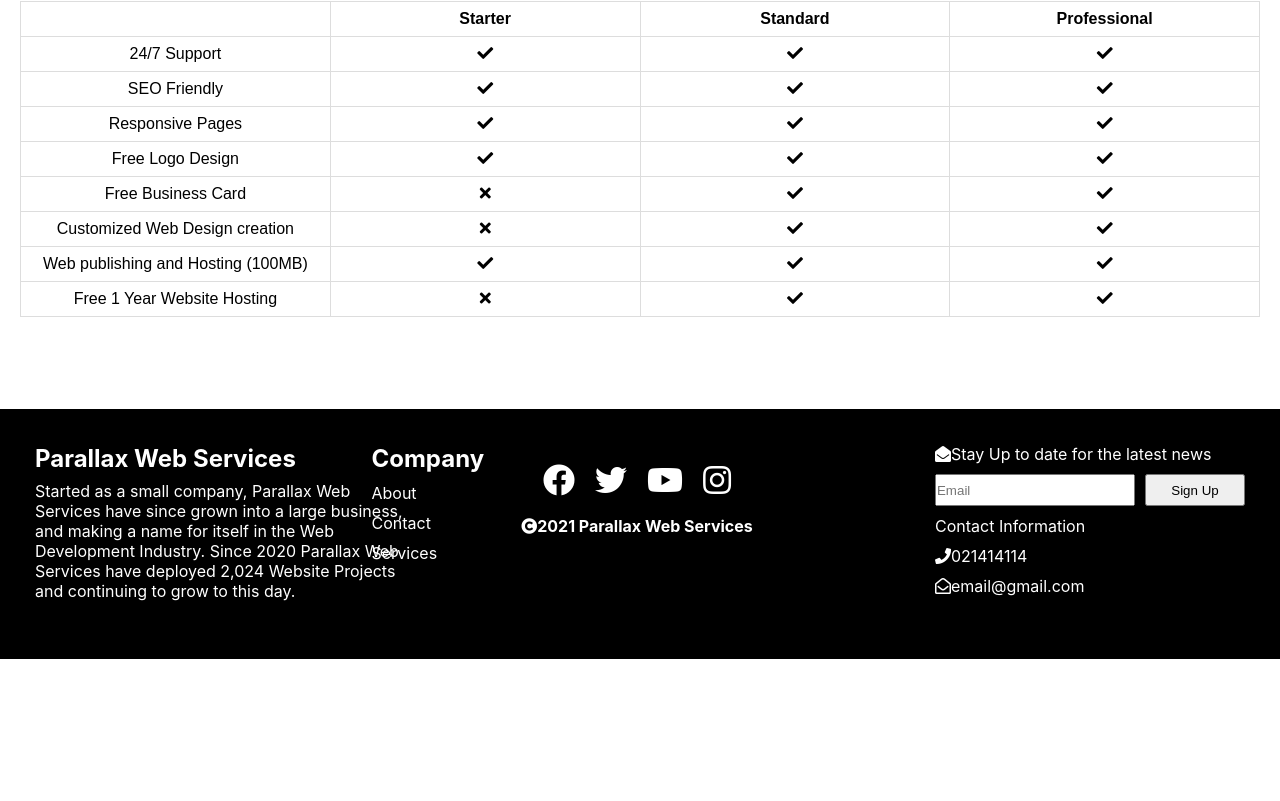
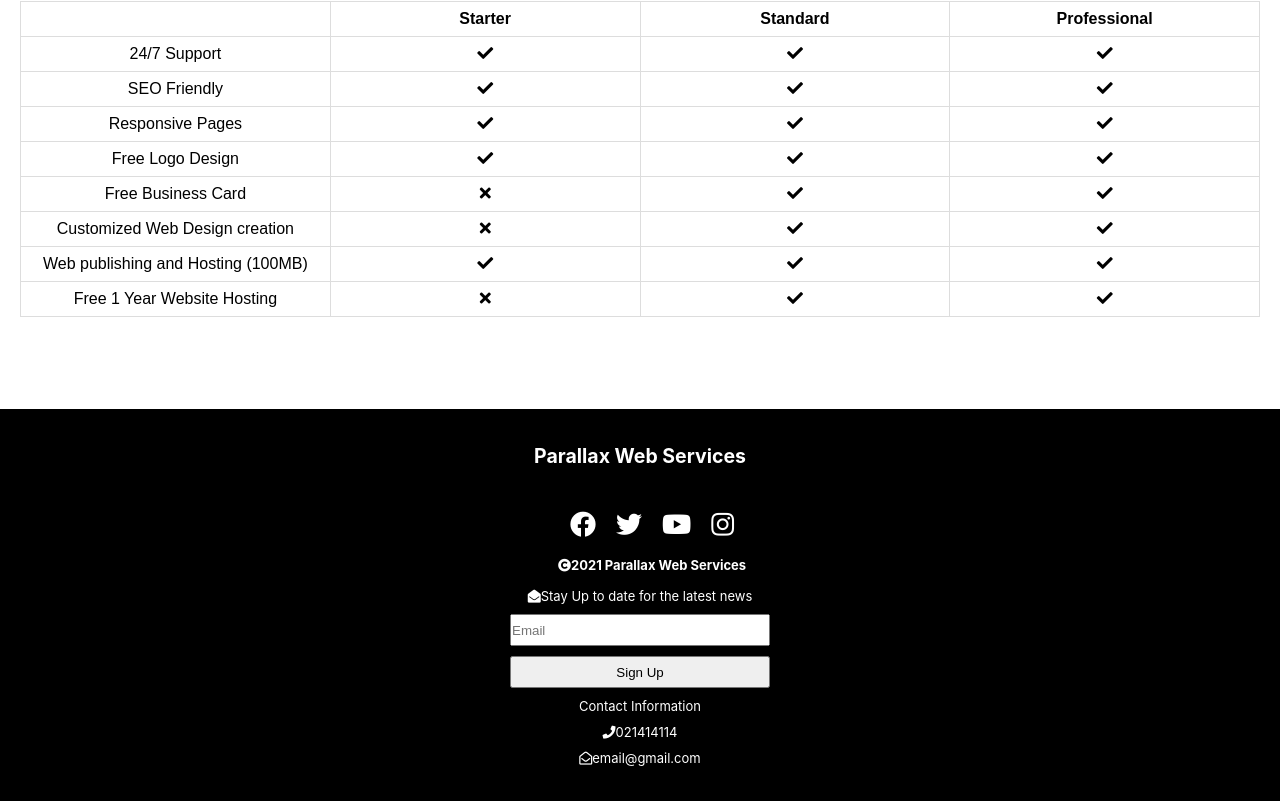
Before and after one commit to lowe25/Company-website, a React (Create React App) app: page / in a window 1280 px wide. Shown: the part 731-1532 px from the top of the page. Before the commit the page ends 1390 px from the top, so only its background shows below. Built offline with nearby package versions, Linux system fonts and the light colour scheme.

Commit message:
Mediaqueries Added for homepage, footer

```diff
--- a/src/pages/Services.js
+++ b/src/pages/Services.js
@@ -11,7 +11,7 @@ function Services() {
               traffic to a website or a web page from search engines
             </p>
             <div className="btn-con">
-            <input type="button" value="Inquire" class="btn-inq"></input>
+            <input type="button" value="Inquire" className="btn-inq"></input>
             </div>
           </div>
 
@@ -24,7 +24,7 @@ function Services() {
               functions.
             </p>
             <div className="btn-con">
-              <input type="button" value="Inquire" class="btn-inq"></input>
+              <input type="button" value="Inquire" className="btn-inq"></input>
             </div>
           </div>
 
@@ -35,7 +35,7 @@ function Services() {
               among the majority of business owners,retailers and entrepreneurs.
             </p>
             <div className="btn-con">
-            <input type="button" value="Inquire" class="btn-inq"></input>
+            <input type="button" value="Inquire" className="btn-inq"></input>
             </div>
           </div>
 
@@ -48,7 +48,7 @@ function Services() {
               works and what doesn't.
             </p>
             <div className="btn-con">
-            <input type="button" value="Inquire" class="btn-inq"></input>
+            <input type="button" value="Inquire" className="btn-inq"></input>
             </div>
           </div>
 
@@ -61,7 +61,7 @@ function Services() {
               new ones
             </p>
             <div className="btn-con">
-            <input type="button" value="Inquire" class="btn-inq"></input>
+            <input type="button" value="Inquire" className="btn-inq"></input>
             </div>
           </div>
 
@@ -74,7 +74,7 @@ function Services() {
               making sure your website visitors are happy.
             </p>
             <div className="btn-con">
-            <input type="button" value="Inquire" class="btn-inq"></input>
+            <input type="button" value="Inquire" className="btn-inq"></input>
             </div>
           </div>
         </div>
--- a/src/styles/base/mediaQueries.scss
+++ b/src/styles/base/mediaQueries.scss
@@ -16,9 +16,37 @@ $screen-sizes: (
     }
 }
 
-@mixin mobile-device-sm($screen) {
-    @media(min-width: map-get($screen-sizes, $screen))
-    and (max-width: map-get($screen-sizes, $screen)){
+@mixin mobile-device-sm($screen1, $screen2) {
+    @media(min-width: map-get($screen-sizes, $screen1))
+    and (max-width: map-get($screen-sizes, $screen2)){
         @content;
     }
 }
+
+@mixin mobile-device-md($screen1, $screen2) {
+    @media(min-width: map-get($screen-sizes, $screen1))
+    and (max-width: map-get($screen-sizes, $screen2)){
+        @content;
+    }
+}
+
+@mixin tablet-device-sm($screen1, $screen2) {
+    @media(min-width: map-get($screen-sizes, $screen1))
+    and (max-width: map-get($screen-sizes, $screen2)){
+        @content;
+    }
+}
+
+@mixin tablet-device-lg($screen1, $screen2) {
+    @media(min-width: map-get($screen-sizes, $screen1))
+    and (max-width: map-get($screen-sizes, $screen2)){
+        @content;
+    }
+}
+
+@mixin screen-device-lg($screen1, $screen2) {
+    @media(min-width: map-get($screen-sizes, $screen1))
+    and (max-width: map-get($screen-sizes, $screen2)){
+        @content;
+    }
+}
--- a/src/styles/base/mixins.scss
+++ b/src/styles/base/mixins.scss
@@ -3,9 +3,17 @@
     flex-direction: column;
     justify-content: center;
 }
-
+@mixin flex-center {
+    display: flex;
+    justify-content: center;
+}
 @mixin grid-col {
     display: grid;
     grid-template-columns: repeat(3, auto);
     justify-content: center;
 }
+
+@mixin grid-center {
+    display: grid;
+    justify-content: center;
+}
--- a/src/styles/components/footer.scss
+++ b/src/styles/components/footer.scss
@@ -95,3 +95,123 @@
     }
   }
 }
+
+@include mobile-device-sm(mobile-lg, tablet-sm){
+  .footer {
+    flex-direction: column;
+    font-size: 13px;
+    .comp-footer {
+      h2 {
+        text-align: center;
+      }
+      .comp-about {
+        display: none;
+      }
+    }
+    .footer-ul {
+      display: none;
+    }
+    .footer-socials {
+      text-align: center;
+      padding: 15px;
+      left: 1%;
+    }
+    .comp {
+      text-align: center;
+      justify-content: center;
+      .form {
+        display: grid;
+        justify-content: center;
+        flex-direction: column;
+        .txt-email1 {
+          height: 32px;
+          width: 260px;
+        }
+        .btn-sign {
+          height: 32px;
+          width: 260px;
+        }
+      }
+    }
+  }
+}
+
+@include tablet-device-sm(tablet-sm,tablet-md){
+  .footer {
+    flex-direction: column;
+    font-size: 13px;
+    .comp-footer {
+      h2 {
+        text-align: center;
+      }
+      .comp-about {
+        display: none;
+      }
+    }
+    .footer-ul {
+      display: none;
+    }
+    .footer-socials {
+      text-align: center;
+      padding: 15px;
+      left: 1%;
+    }
+    .comp {
+      text-align: center;
+      justify-content: center;
+      .form {
+        display: grid;
+        justify-content: center;
+        flex-direction: column;
+        .txt-email1 {
+          height: 32px;
+          width: 260px;
+        }
+        .btn-sign {
+          height: 32px;
+          width: 260px;
+        }
+      }
+    }
+  }
+}
+
+@include screen-device-lg(tablet-lg, screen-xl){
+  .footer {
+    flex-direction: column;
+    font-size: 13px;
+    .comp-footer {
+      h2 {
+        text-align: center;
+      }
+      .comp-about {
+        display: none;
+      }
+    }
+    .footer-ul {
+      display: none;
+    }
+    .footer-socials {
+      text-align: center;
+      padding: 15px;
+      left: 1%;
+    }
+    .comp {
+      text-align: center;
+      justify-content: center;
+      .form {
+        display: grid;
+        justify-content: center;
+        flex-direction: column;
+        .txt-email1 {
+          height: 32px;
+          width: 260px;
+        }
+        .btn-sign {
+          height: 32px;
+          width: 260px;
+        }
+      }
+    }
+  }
+}
--- a/src/styles/components/navbar.scss
+++ b/src/styles/components/navbar.scss
@@ -23,7 +23,6 @@
     text-decoration: none;
     color: white;
     font-size: 16px;
-    padding: 10px 20px;
     margin: 0 10px;
     cursor: pointer;
   }
@@ -31,7 +30,7 @@
     display: none;
   }
 
-  @media screen and (max-width: 480px){
+  @include mobile-device1(mobile-md){
     .logo{
       display: flex;
       position: absolute;
@@ -78,3 +77,51 @@
       border: none;
     }
   }
+
+  @include mobile-device-sm(mobile-lg, tablet-sm){
+    .logo{
+      display: flex;
+      position: absolute;
+      top: 18px;
+      left: 20px;
+      font-size: 16px;
+    }
+    .nav-links{
+      display: none;
+    }
+    .nav-links-mobile{
+      position: absolute;
+      display: block;
+      left: 0;
+      top:50px;
+      width: 100%;
+      color: white;
+      background-color: $bg-color1;
+    }
+
+    .burger-menu{
+      display: block;
+      position: absolute;
+      top: 14px;
+      right: 25px;
+      font-size: 30px;
+      color: white;
+      border: none;
+      outline: none;
+      background-color: $bg-color1;
+    }
+    .nav-links1{
+      text-align: center;
+      color: white;
+      padding: 32px;
+      list-style: none;
+      width: 100%;
+      padding: 20px;
+    }
+    .burger-menu{
+      display: block;
+      position: absolute;
+      font-size: 22px;
+      border: none;
+    }
+  }
--- a/src/styles/pages/contact.scss
+++ b/src/styles/pages/contact.scss
@@ -1,15 +1,14 @@
-.contacts-container{
+.contacts-container {
   min-height: 600px;
   padding: 20px;
-    .comp-loc{
-        display: grid;
-        justify-content: center;
+  .comp-loc {
+    @include grid-center;
     text-align: center;
     line-height: 1.6;
-        p{
+    p {
       padding: 3px;
     }
-        .comp-pic{
+    .comp-pic {
       height: 200px;
       width: 200px;
       border: 1px solid black;
@@ -19,23 +18,22 @@
       background-size: cover;
       background-position: center;
     }
-        ul{
+    ul {
       list-style: none;
-            li{
+      li {
         padding: 5px;
         text-align: left;
-            .fas{
+        .fas {
           padding: 10px;
         }
       }
     }
   }
-    .form{
-        display: flex;
-        justify-content: center;
+  .form {
+    @include flex-center;
     gap: 30px;
-        .contact-form{
-            label{
+    .contact-form {
+      label {
         display: block;
         padding: 10px;
         text-align: left;
@@ -44,25 +42,25 @@
       }
       .txt-name,
       .txt-email,
-            .txt-contact{
+      .txt-contact {
         @include textbox1;
       }
-            .txt-area{
+      .txt-area {
         @include text-area;
       }
-            .btn-submit{
+      .btn-submit {
         @include btn-main;
         color: $font-color1;
         background-color: $bg-color1;
       }
     }
-        .contact-info{
+    .contact-info {
       padding: 2px;
-            ul{
+      ul {
         list-style: none;
-                li{
+        li {
           padding: 5px;
-                .fas{
+          .fas {
             padding: 10px;
           }
         }
@@ -70,3 +68,26 @@
     }
   }
 }
+
+@include mobile-device1(mobile-md){
+.contacts-container{
+    .form{
+        flex-direction: column;
+        .contact-form{
+            display: grid;
+            justify-content: center;
+            .txt-name,
+            .txt-email,
+            .txt-contact {
+                width: 202px;
+            }
+            .txt-area {
+                width: 202px;
+            }
+            .btn-submit {
+                width: 202px;
+            }
+        }
+    }
+}
+}
--- a/src/styles/pages/home.scss
+++ b/src/styles/pages/home.scss
@@ -27,22 +27,23 @@
 }
 
 .discounts-container {
-  min-height: 135px;
+  height: 135px;
   background-color: $bg-color2;
   color: $font-color1;
   .inputs {
+    padding: 25px;
     position: relative;
-    top: 35%;
+    top: 18%;
     @include grid-col;
     gap: 20px;
     font-size: 18px;
     text-align: center;
-    p{
+    p {
       position: relative;
       top: 22%;
     }
     .txt-email {
-      height: 40px;
+      @include textbox1;
       width: 270px;
     }
     .btn-submit {
@@ -71,7 +72,6 @@
     width: 210px;
   }
 }
-
 .client-container {
   min-height: 400px;
   text-align: center;
@@ -109,6 +109,7 @@
   }
 }
 
+/*Mobile Small*/
 @include mobile-device1(mobile-md) {
   .landing-img {
     font-size: 14px;
@@ -120,10 +121,11 @@
     }
   }
   .discounts-container {
+    height: 205px;
     .inputs {
-      grid-template-columns: repeat(1,auto);
+      top: 0%;
+      grid-template-columns: repeat(1, auto);
       font-size: 15px;
-      padding: 15px;
       .txt-email {
         height: 40px;
         width: 270px;
@@ -140,3 +142,41 @@
     }
   }
 }
+/*Mobile Medium*/
+@include mobile-device-sm(mobile-lg, tablet-sm) {
+  .discounts-container {
+    height: 205px;
+    .inputs {
+      top: 0%;
+      grid-template-columns: repeat(1, auto);
+      font-size: 15px;
+      .txt-email {
+        height: 40px;
+        width: 350px;
+      }
+      .btn-submit {
+        @include btn-main;
+        width: 350px;
+      }
+    }
+  }
+}
+/*Tablet Small*/
+@include tablet-device-sm(tablet-sm, tablet-md){
+  .discounts-container {
+    height: 205px;
+    .inputs {
+      top: 0%;
+      grid-template-columns: repeat(1, auto);
+      font-size: 15px;
+      .txt-email {
+        height: 40px;
+        width: 350px;
+      }
+      .btn-submit {
+        @include btn-main;
+        width: 350px;
+      }
+    }
+  }
+}
--- a/src/styles/pages/services.scss
+++ b/src/styles/pages/services.scss
@@ -1,36 +1,34 @@
-.services-container{
-    height: 800px;
+.services-container {
+  min-height: 800px;
   text-align: center;
   padding-top: 70px;
-    h1{
+  h1 {
     padding: 15px;
   }
-    .services{
-        display: grid;
-        grid-template-columns: repeat(3,auto);
-        justify-content: center;
-         gap:20px;
-        .services1{
+  .services {
+    @include grid-col;
+    gap: 20px;
+    .services1 {
       border: 2px solid black;
       height: 250px;
       width: 450px;
-            p{
+      p {
         text-align: center;
         padding: 25px;
         font-size: 15px;
       }
-            .e{
+      .e {
         text-align: center;
         padding: 25px;
         font-size: 15px;
       }
-            .aa{
+      .aa {
         text-align: center;
         padding: 20px;
         font-size: 15px;
       }
-            .btn-con{
-              .btn-inq{
+      .btn-con {
+        .btn-inq {
           @include btn-main;
           color: $font-color1;
           background-color: $bg-color1;
@@ -39,3 +37,22 @@
     }
   }
 }
+
+@include mobile-device1(mobile-md){
+.services-container{
+    padding-top: 0;
+    padding-bottom: 20px;
+    .services{
+        font-size: 15px;
+        @include grid-col;
+        grid-template-columns: repeat(1,auto);
+        .services1{
+            height: 360px;
+            width: 250px;
+            h2{
+                padding-top: 10px;
+            }
+        }
+    }
+}
+}
```
Lines whose indentation alone changed are shown as unchanged.
